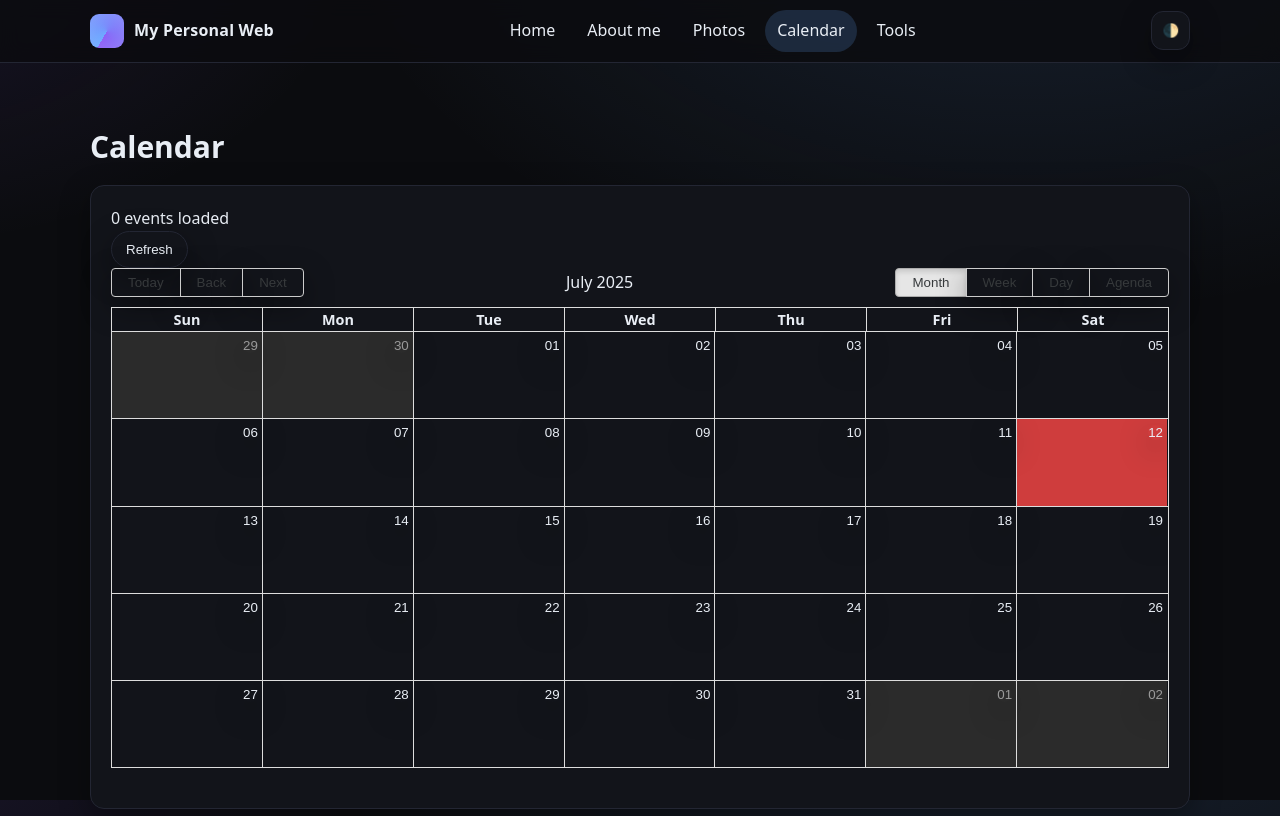
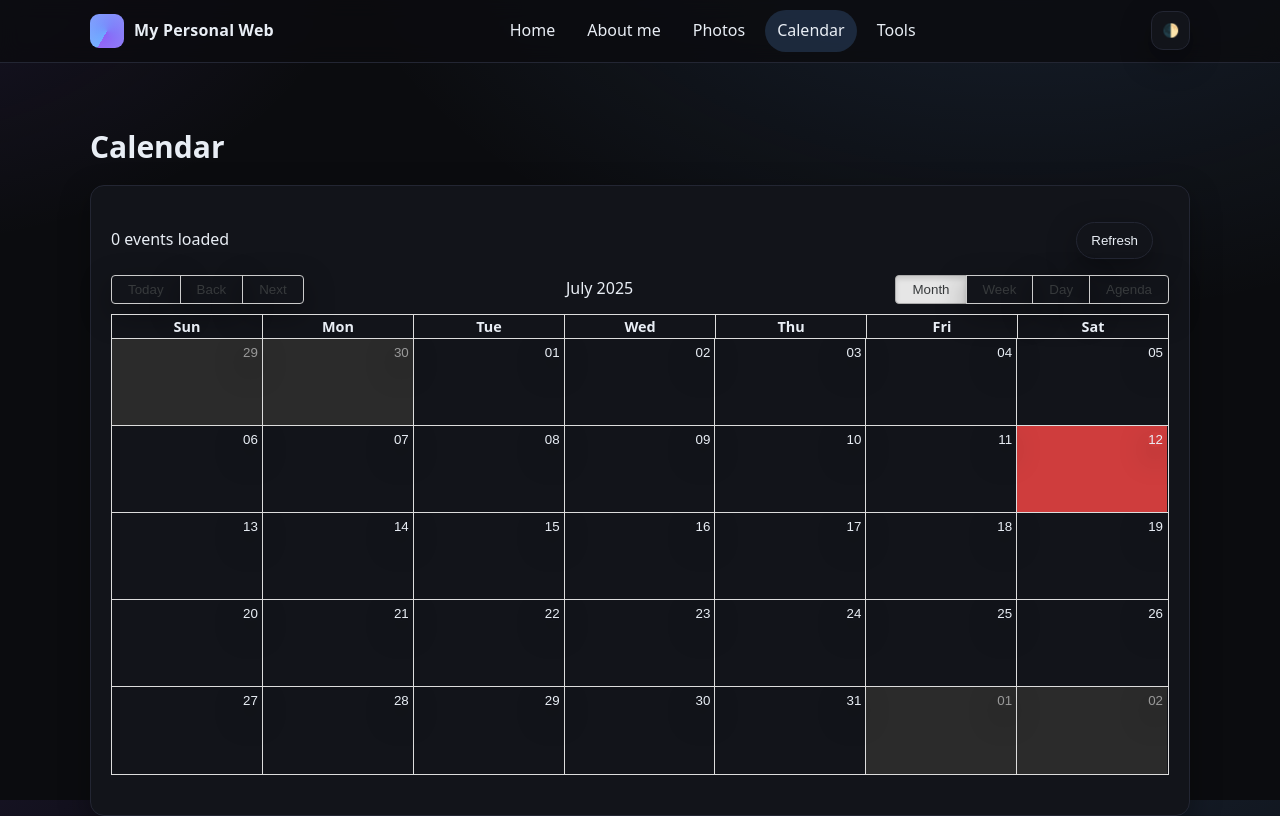
Before and after one commit to MarcoLam1119/marco-website, a React (Vite) app in the folder frontend/: page /calendar in a window 1280 px wide. Shown: the top 816 px of the page. Built offline with nearby package versions, Linux system fonts and the light colour scheme.

Commit message:
Update: style of the btn and hide the add event button

```diff
--- a/frontend/src/components/CalendarComponent.jsx
+++ b/frontend/src/components/CalendarComponent.jsx
@@ -188,20 +188,17 @@
               </div>
             </div>
           )}
-
-          <div className="mb-4 flex justify-between items-center">
+          <div style={{display:"flex",alignItems: "center",justifyContent: "space-between"}}>
             <div className="text-sm text-gray-600">{events.length} events loaded</div>
-
-            <div className="flex items-center gap-2">
               <button
                 onClick={handleRefresh}
                 disabled={isLoading || isSubmitting}
-                className="btn-3d"
+                className="btn-3d right"
+                style={{ margin: '1rem' }}
               >
                 {isLoading ? 'Loading...' : 'Refresh'}
               </button>
-
-              <TokenCheck>
+              {/* <TokenCheck>
                 <button
                   className="btn-3d"
                   style={{ margin: '1rem' }}
@@ -336,8 +333,7 @@
                     {isSubmitting ? 'Submitting...' : 'Submit'}
                   </button>
                 </PopupForm>
-              </TokenCheck>
-            </div>
+              </TokenCheck> */}
           </div>
         </>
       )}
```
